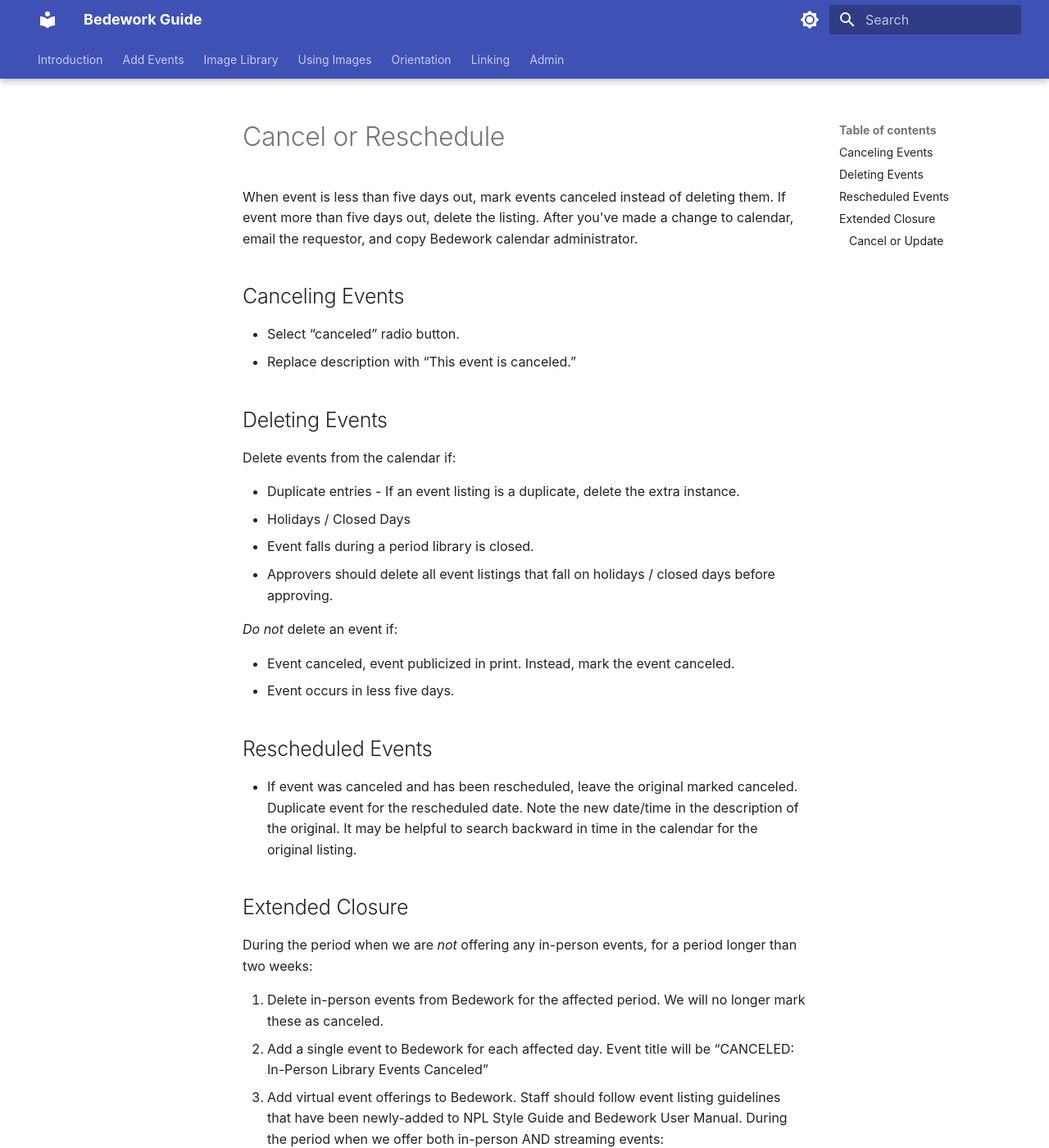
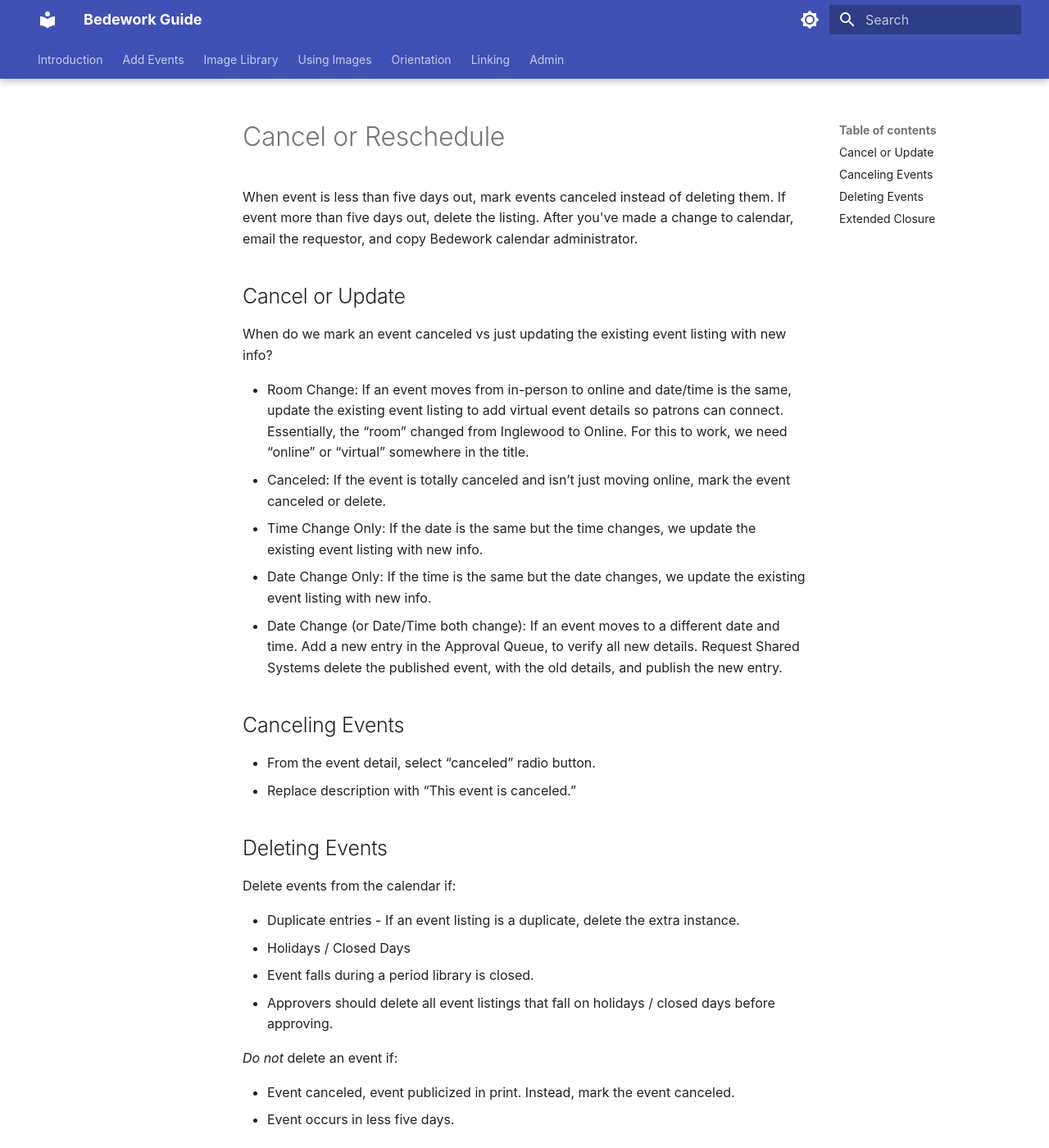
Before and after one commit to Nashville-Public-Library/bedework-docs, an MkDocs documentation site: the page built from docs/change-events/cancel.md, in a window 1280 px wide and 1400 px high. Shown: the whole window at 82% size. Built offline with MkDocs 1.6.1 and Material for MkDocs 9.7.7, drawn with Linux system fonts in a browser that asks for light colours; some of the changed text lies outside the part shown.

Commit message:
edit cancel instructions.

```diff
--- a/docs/change-events/cancel.md
+++ b/docs/change-events/cancel.md
@@ -7,9 +7,19 @@ sidebar_position: 3
 
 When event is less than five days out, mark events canceled instead of deleting them. If event more than five days out, delete the listing. After you've made a change to calendar, email the requestor, and copy Bedework calendar administrator.
 
+## Cancel or Update
+
+When do we mark an event canceled vs just updating the existing event listing with new info?
+
+- Room Change: If an event moves from in-person to online and date/time is the same, update the existing event listing to add virtual event details so patrons can connect. Essentially, the “room” changed from Inglewood to Online. For this to work, we need “online” or “virtual” somewhere in the title.
+- Canceled: If the event is totally canceled and isn’t just moving online, mark the event canceled or delete.
+- Time Change Only: If the date is the same but the time changes, we update the existing event listing with new info.
+- Date Change Only: If the time is the same but the date changes, we update the existing event listing with new info.
+- Date Change (or Date/Time both change): If an event moves to a different date and time. Add a new entry in the Approval Queue, to verify all new details. Request Shared Systems delete the published event, with the old details, and publish the new entry.
+
 ## Canceling Events
 
-- Select “canceled” radio button.
+- From the event detail, select “canceled” radio button.
 - Replace description with “This event is canceled.”
 
 ## Deleting Events
@@ -26,10 +36,6 @@ _Do not_ delete an event if:
 - Event canceled, event publicized in print. Instead, mark the event canceled.
 - Event occurs in less five days.
 
-## Rescheduled Events
-
-- If event was canceled and has been rescheduled, leave the original marked canceled. Duplicate event for the rescheduled date. Note the new date/time in the description of the original. It may be helpful to search backward in time in the calendar for the original listing.
-
 ## Extended Closure
 
 During the period when we are _not_ offering any in-person events, for a period longer than two weeks:
@@ -40,12 +46,3 @@ During the period when we are _not_ offering any in-person events, for a period
 During the period when we offer both in-person AND streaming events:
 1. Mark canceled in-person events in Bedework as “canceled.”
 1. When canceling an event, put “Canceled:” at the start of the event title. This will ensure that patrons looking at calendar widgets will see that an event is canceled.
-
-### Cancel or Update
-
-When do we mark an event canceled vs just updating the existing event listing with new info? No different than usual.
-
-- Room Change: If an event moves from in-person to online and date/time is the same, we’ll update the existing event listing to add virtual event details so patrons can connect. Essentially, the “room” changed from IN to Facebook. For this to work, we need “online” or “virtual” somewhere in the title.
-- Canceled: If the event is totally canceled and isn’t just moving online, we’ll mark the event canceled, or delete.
-- Time Change Only: If an event moves from in-person to online and the date is the same but the time changes, we update the existing event listing with new info.
-- Date Change (or Date/Time both change): If an event moves to a different dayIf an event moves from in-person to online and the date/time is different (or event moves to a different time or day).
```
Also changed, not shown: docs/change-events/edit-delete-event.md (+0 -4 lines).
